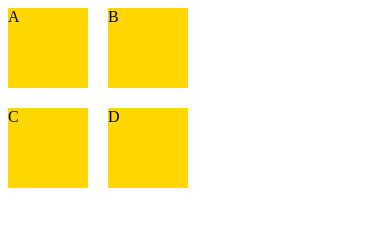
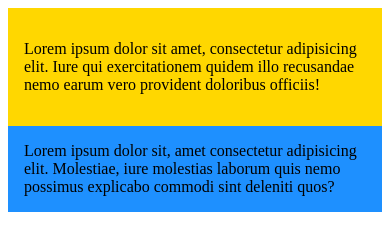
Before and after one commit to kelagb45/javascript-starter, a plain HTML site: page index.html in a window 390 px wide. Drawn offline with Linux system fonts and the light colour scheme.

Commit message:
learning media queries

```diff
--- a/index.html
+++ b/index.html
@@ -7,12 +7,19 @@
     <link rel="stylesheet" href="style.css" />
   </head>
   <body>
-   <div class="container">
-    <div class="box">A</div>
-    <div class="box">B</div>
-    <div class="box">C</div>
-    <div class="box">D</div>
-
-   </div>
+    <div class="container">
+      <div class="box1">
+        <p>
+          Lorem ipsum dolor sit amet, consectetur adipisicing elit. Iure qui
+          exercitationem quidem illo recusandae nemo earum vero provident
+          doloribus officiis!
+        </p>
+      </div>
+      <div class="box2">
+        Lorem ipsum dolor sit, amet consectetur adipisicing elit. Molestiae,
+        iure molestias laborum quis nemo possimus explicabo commodi sint
+        deleniti quos?
+      </div>
+    </div>
   </body>
 </html>
--- a/style.css
+++ b/style.css
@@ -1,15 +1,18 @@
+.box1{
+    background-color: gold;
+    padding: 1rem;
+
+}
+.box2{
+    background-color: dodgerblue ;
+    padding: 1rem;
+}
 .container{
-    display: grid;
-    grid-template: repeat(3 , 100px) / repeat(2, 100px);
-    background: 3px solid lightgrey;
-    justify-items: stretch;
-    align-items: stretch;
-
-    height: 100vh;
+     display: flex;
+     flex-direction: column;
 }
-
-.box{
-    background-color: gold;
-    height: 5rem;
-    width: 5rem;
+@media screen and (min-width: 600px){
+    .container{
+    flex-direction: row;
+    }
 }
```
